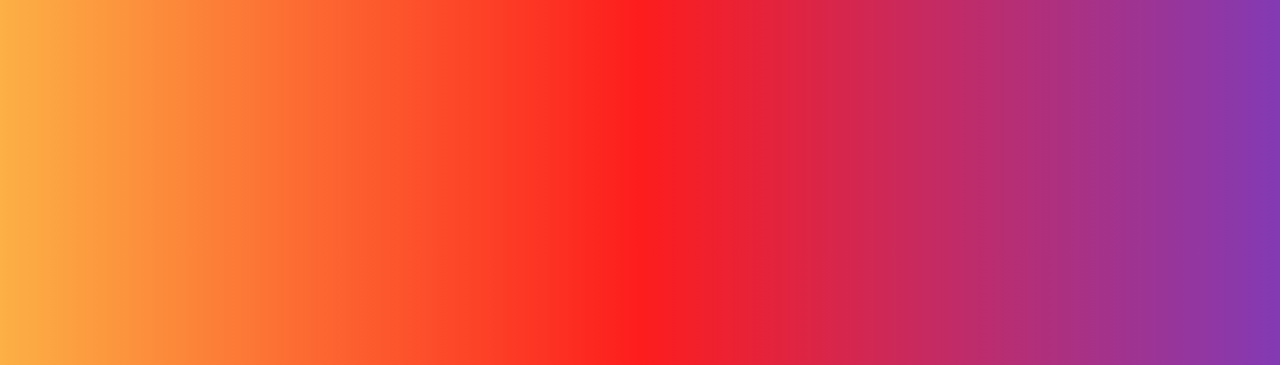
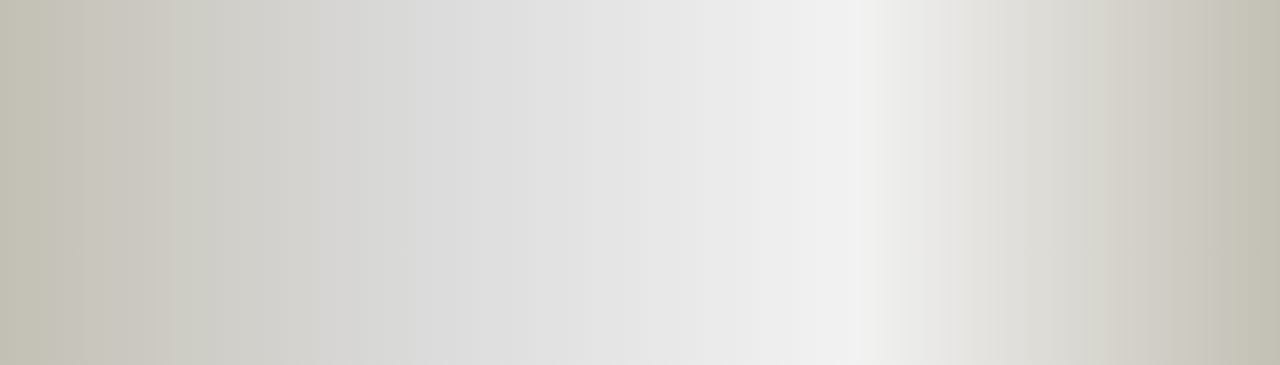
Before and after one commit to lenablank/daily-quotes, a plain HTML site: page index.html in a window 1280 px wide. Shown: the top 365 px of the page. Drawn offline with nearby package versions, Linux system fonts and the light colour scheme; a web font is replaced by a local one.

Commit message:
change body gradient colour

```diff
--- a/style.css
+++ b/style.css
@@ -7,9 +7,9 @@ html {
 body {
   margin: 0;
   min-height: 100vh;
-  background: #833ab4;  /* fallback for old browsers */
-  background: -webkit-linear-gradient(to right, #fcb045, #fd1d1d, #833ab4);  /* Chrome 10-25, Safari 5.1-6 */
-  background: linear-gradient(to right, #fcb045, #fd1d1d, #833ab4); /* W3C, IE 10+/ Edge, Firefox 16+, Chrome 26+, Opera 12+, Safari 7+ */
+  background: #ADA996;  /* fallback for old browsers */
+  background: -webkit-linear-gradient(to right, #EAEAEA, #DBDBDB, #F2F2F2, #ADA996);  /* Chrome 10-25, Safari 5.1-6 */
+  background: linear-gradient(to right, #c2c0b4, #DBDBDB, #F2F2F2, #c2c0b4); /* W3C, IE 10+/ Edge, Firefox 16+, Chrome 26+, Opera 12+, Safari 7+ */
   color: #000;
   font-family: 'Playfair Display', serif;
   text-align: center;
```
